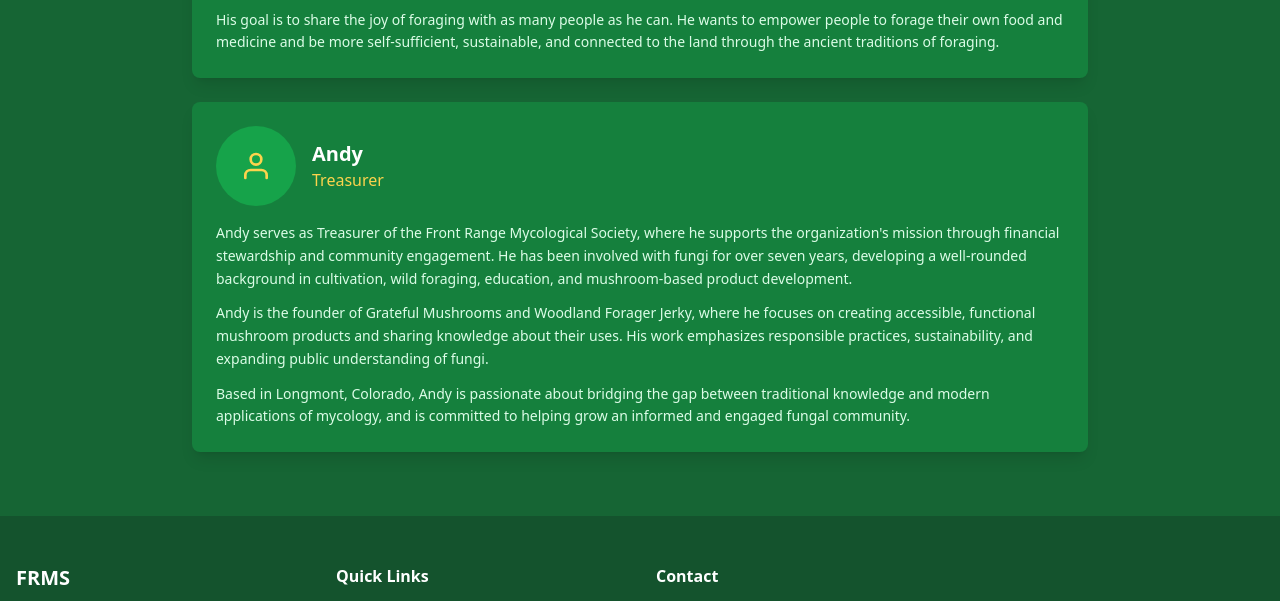
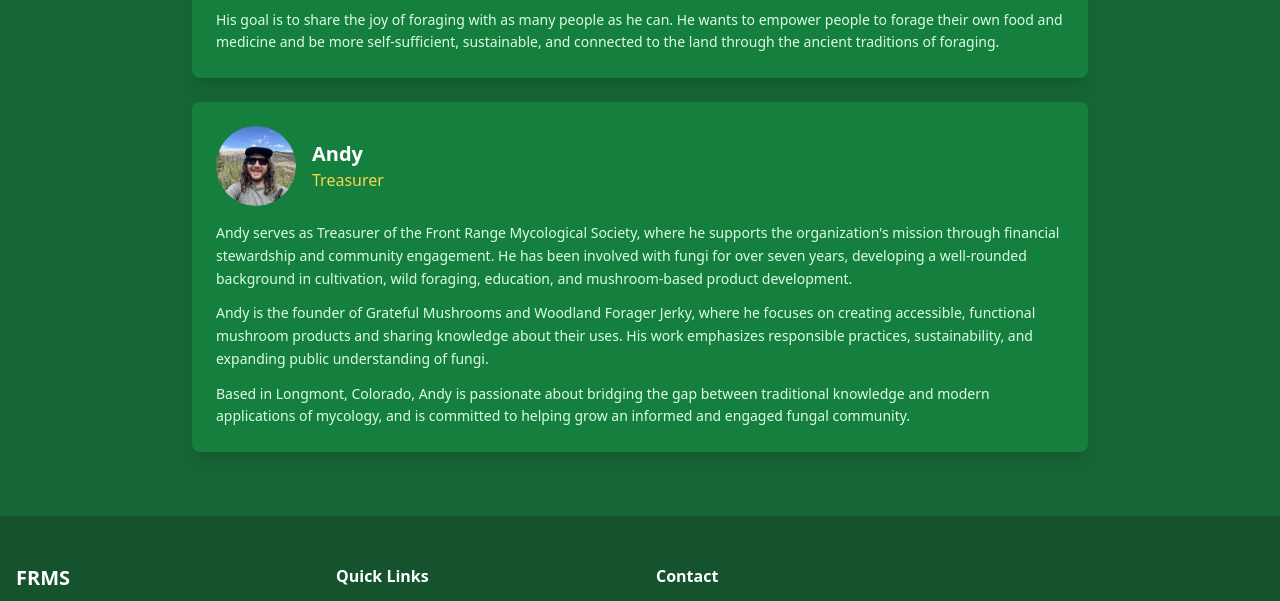
Before and after one commit to skyfly200/frms-site, a plain HTML site: page about.html in a window 1280 px wide. Shown: the part 4472-5073 px from the top of the page. Drawn offline with nearby package versions, Linux system fonts and the light colour scheme.

Commit message:
Replace Andy's icon with an image

```diff
--- a/about.html
+++ b/about.html
@@ -241,9 +241,7 @@
                 <!-- Andy - Treasurer -->
                 <div class="bg-green-700 rounded-lg p-6 shadow-lg" data-aos="fade-up" data-aos-delay="300">
                     <div class="flex items-center mb-4">
-                        <div class="w-20 h-20 bg-green-600 rounded-full flex items-center justify-center mr-4 shrink-0">
-                            <i data-feather="user" class="text-amber-300 w-8 h-8"></i>
-                        </div>
+                        <img src="images/uriah.jpg" alt="Uriah Beauchamp" class="w-20 h-20 rounded-full object-cover mr-4 shrink-0">
                         <div>
                             <h3 class="text-xl font-bold">Andy</h3>
                             <p class="text-amber-300 font-medium">Treasurer</p>
```
